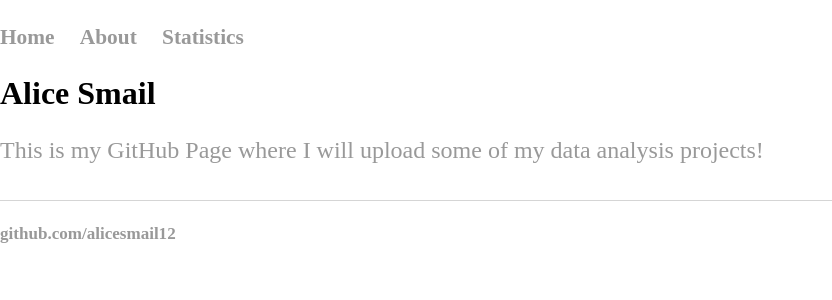
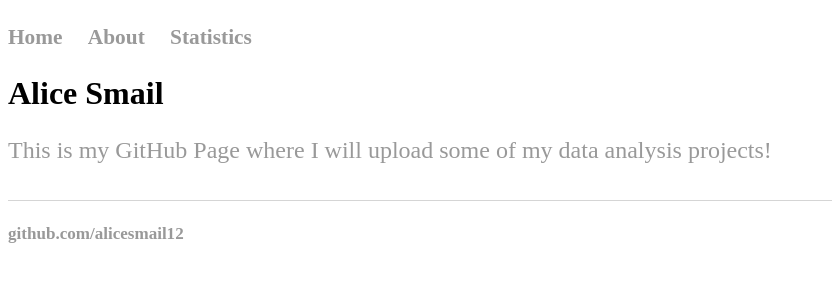
Before and after one commit to alicesmail12/alicesmail12.github.io, a Jekyll site: the page built from index.html, in a window 1280 px wide. Shown: the top 300 px of the page, without its empty margins (0-832 px from the left). Built offline with Jekyll 4.4.1, drawn with Linux system fonts in a browser that asks for light colours; some web fonts are replaced.

Commit message:
Update main.css

```diff
--- a/css/main.css
+++ b/css/main.css
@@ -6,18 +6,10 @@
 line-height: 36px;
 font-weight:bold; }
 
-h2,h3,h4,h5,h6,p {
+h2,h3,h4,h5,h6,p,body {
 font-size: 16pt;
 font-family: 'Radio Canada Big';
 line-height: 32px;
-}
-
-body {
-    margin: 0px;
-    width: 100%;
-    font-size: 16pt;
-    font-family: 'Radio Canada Big';
-    line-height: 32px;
 }
 
 bold {
@@ -27,8 +19,6 @@
 font-weight:bold; }
 
 title {
-    margin: 60px auto;
-    width: 70%;
     font-family: 'Radio Canada Big';
 }
 
```
